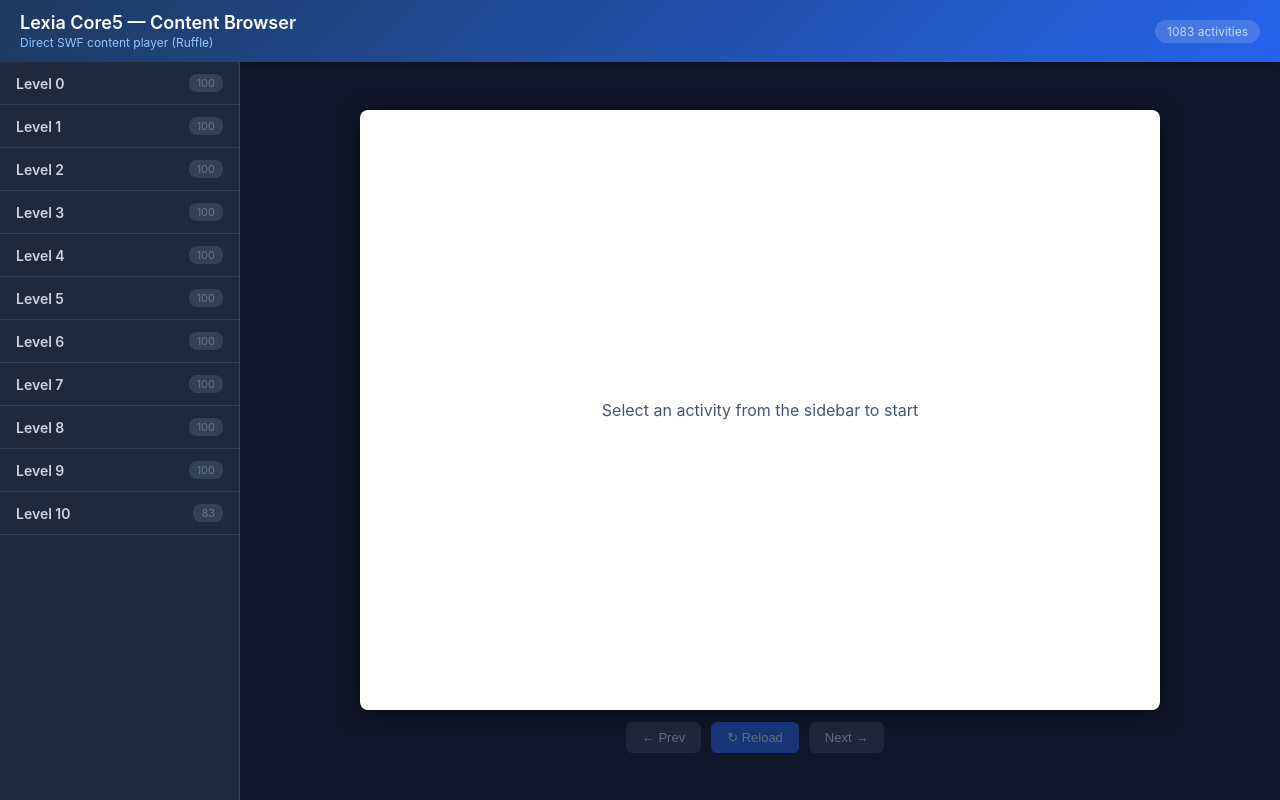
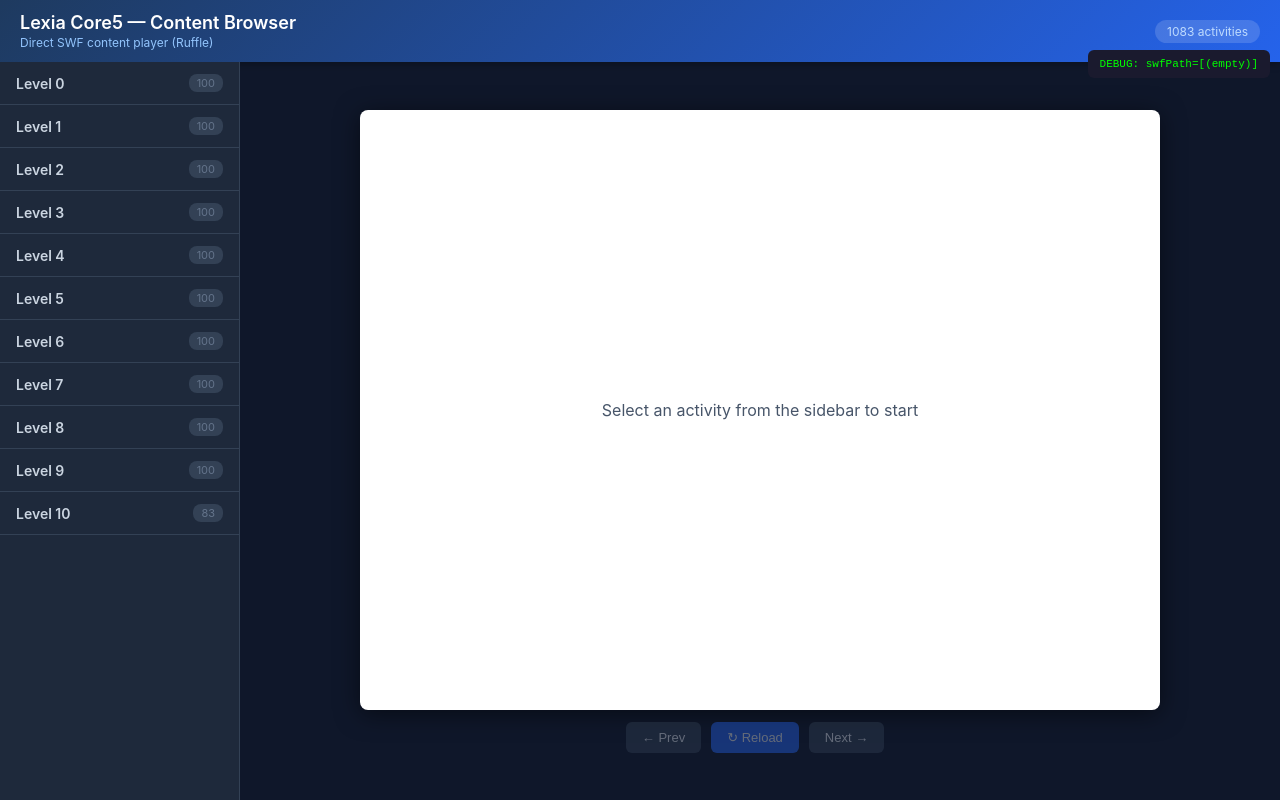
Before and after one commit to aciderix/lexia-core5-ruffle, a website: page browser.html in a window 1280 px wide. Drawn offline with Linux system fonts and the light colour scheme.

Commit message:
Add debug overlay to diagnose document.write issue

```diff
--- a/browser.html
+++ b/browser.html
@@ -5,12 +5,10 @@
     <meta name="viewport" content="width=device-width, initial-scale=1.0">
     <title>Lexia Core5 — Content Browser</title>
     <script>
-        // Read SWF path from URL parameter BEFORE Ruffle loads
         var params = new URLSearchParams(window.location.search);
         var swfPath = params.get('swf') || '';
         var currentLevel = params.get('level') || '';
 
-        // Set Ruffle config
         window.RufflePlayer = window.RufflePlayer || {};
         window.RufflePlayer.config = {
             autoplay: 'on',
@@ -99,9 +97,16 @@
         #sidebar::-webkit-scrollbar { width: 6px; }
         #sidebar::-webkit-scrollbar-track { background: #1e293b; }
         #sidebar::-webkit-scrollbar-thumb { background: #475569; border-radius: 3px; }
+        #debug-info {
+            position: fixed; top: 50px; right: 10px; z-index: 9999;
+            background: #1a1a2e; color: #0f0; padding: 8px 12px;
+            font-size: 11px; font-family: monospace; border-radius: 6px;
+            max-width: 300px; word-break: break-all;
+        }
     </style>
 </head>
 <body>
+    <div id="debug-info">DEBUG: swfPath=[<span id="debug-swf"></span>]</div>
     <header>
         <div>
             <h1>Lexia Core5 — Content Browser</h1>
@@ -114,9 +119,12 @@
         <div id="player-area">
             <div id="player-container">
                 <script>
-                    // If a SWF path is specified, inject <object> tag NOW via document.write()
-                    // This must happen during initial HTML parsing so Ruffle's polyfill detects it
+                    // Debug: show swfPath value
+                    document.getElementById('debug-swf').textContent = swfPath || '(empty)';
+
                     if (swfPath) {
+                        // Use document.write to inject <object> during initial HTML parsing
+                        // Ruffle polyfill detects objects in the initial DOM
                         document.write(
                             '<object data="' + swfPath + '" type="application/x-shockwave-flash" width="800" height="600">' +
                             '<param name="movie" value="' + swfPath + '">' +
@@ -152,7 +160,6 @@
                 document.getElementById('status-badge').textContent =
                     Object.values(data).reduce(function(s, a) { return s + a.length; }, 0) + ' activities';
                 buildSidebar(data);
-                // If we loaded a specific SWF, find it in the catalog and set up controls
                 if (swfPath) {
                     findCurrentActivity(data);
                 }
@@ -184,7 +191,6 @@
                     items.classList.toggle('show');
                     header.classList.toggle('active');
                 };
-                // Auto-expand the current level
                 var items = document.createElement('div');
                 items.className = 'level-items';
                 if (String(level) === currentLevel) items.classList.add('show');
@@ -194,8 +200,6 @@
                     item.href = 'browser.html?swf=' + encodeURIComponent(act.path) + '&level=' + level;
                     if (act.path === swfPath) {
                         item.classList.add('active');
-                        currentActivityIndex = idx;
-                        currentActivities = activities;
                     }
                     var as2 = isAS2(level, idx);
                     var badge = as2
@@ -212,7 +216,6 @@
         }
 
         function findCurrentActivity(data) {
-            // Find which level/activity matches the current swfPath
             var levels = Object.keys(data).map(Number).sort(function(a,b) { return a - b; });
             for (var i = 0; i < levels.length; i++) {
                 var level = levels[i];
@@ -258,7 +261,6 @@
             }
         }
 
-        // Navigation buttons — navigate to prev/next activity
         document.getElementById('btn-prev').onclick = function() {
             if (currentActivityIndex > 0) {
                 var act = currentActivities[currentActivityIndex - 1];
```
